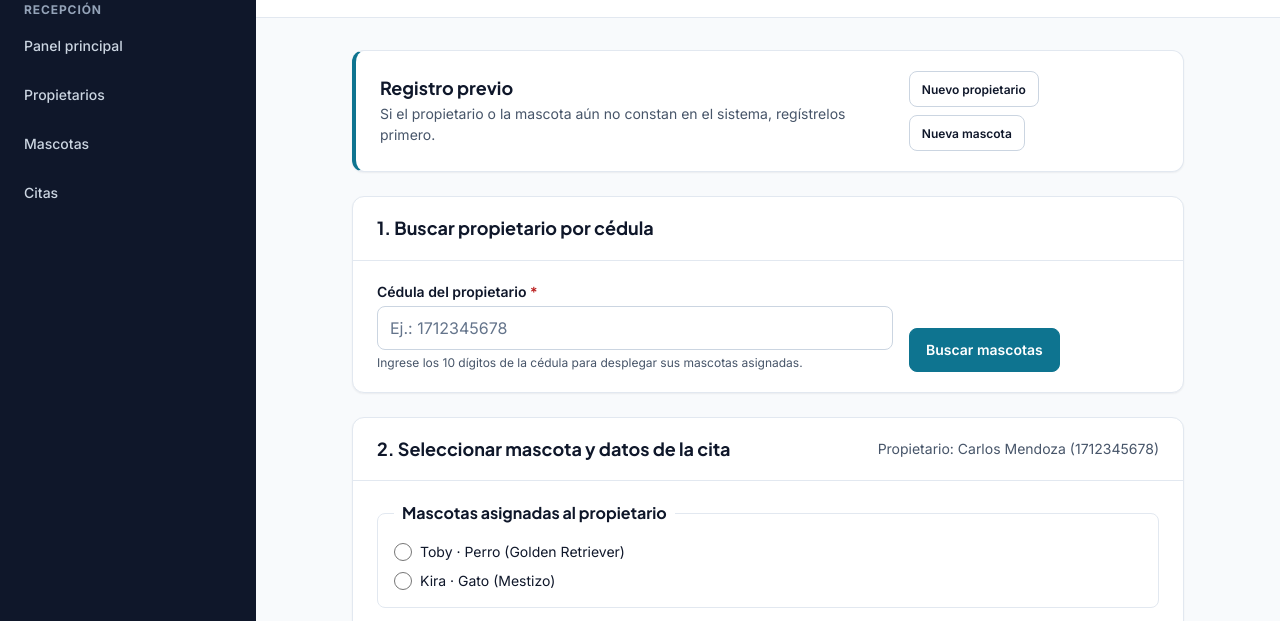
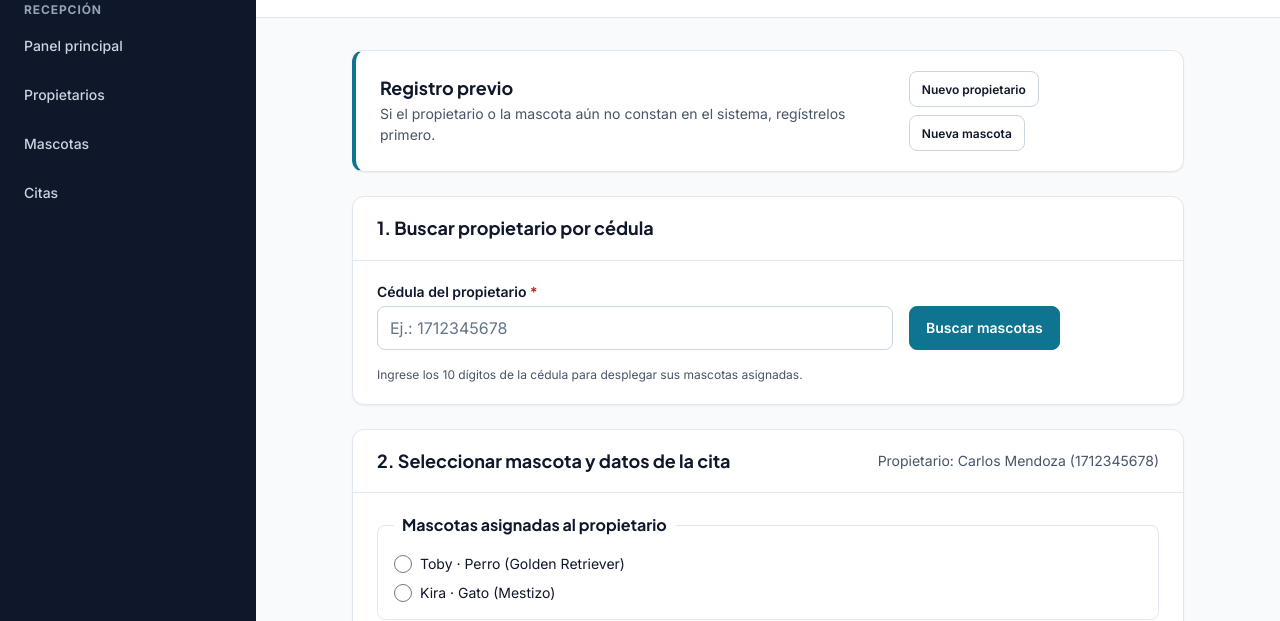
Before and after one commit to AndresVeas/VetCare, a plain HTML site: page pages/recepcionista/citas/citas-agendar.html in a window 1280 px wide. Shown: the part 100-721 px from the top of the page. Drawn offline with Linux system fonts and the light colour scheme.

Commit message:
feat: add appointment scheduling and pet listing pages for receptionist module

```diff
--- a/pages/recepcionista/citas/citas-agendar.html
+++ b/pages/recepcionista/citas/citas-agendar.html
@@ -87,13 +87,13 @@
                 <div class="form-group col-md-8 mb-0">
                   <label for="cedula_propietario" class="form-label required">Cédula del propietario</label>
                   <input type="search" id="cedula_propietario" name="cedula" class="form-control" pattern="[0-9]{10}" maxlength="10" required placeholder="Ej.: 1712345678">
-                  <span class="form-hint">Ingrese los 10 dígitos de la cédula para desplegar sus mascotas asignadas.</span>
                 </div>
                 <div class="col-md-4 d-flex items-end">
                   <div class="btn-group w-100">
                     <button type="submit" class="btn btn-primary w-100">Buscar mascotas</button>
                   </div>
                 </div>
+                <p class="form-hint col-12 mb-0">Ingrese los 10 dígitos de la cédula para desplegar sus mascotas asignadas.</p>
               </div>
             </form>
           </section>
```
Also changed, not shown: pages/recepcionista/mascotas/mascotas-listado.html (+1 -1 lines).
